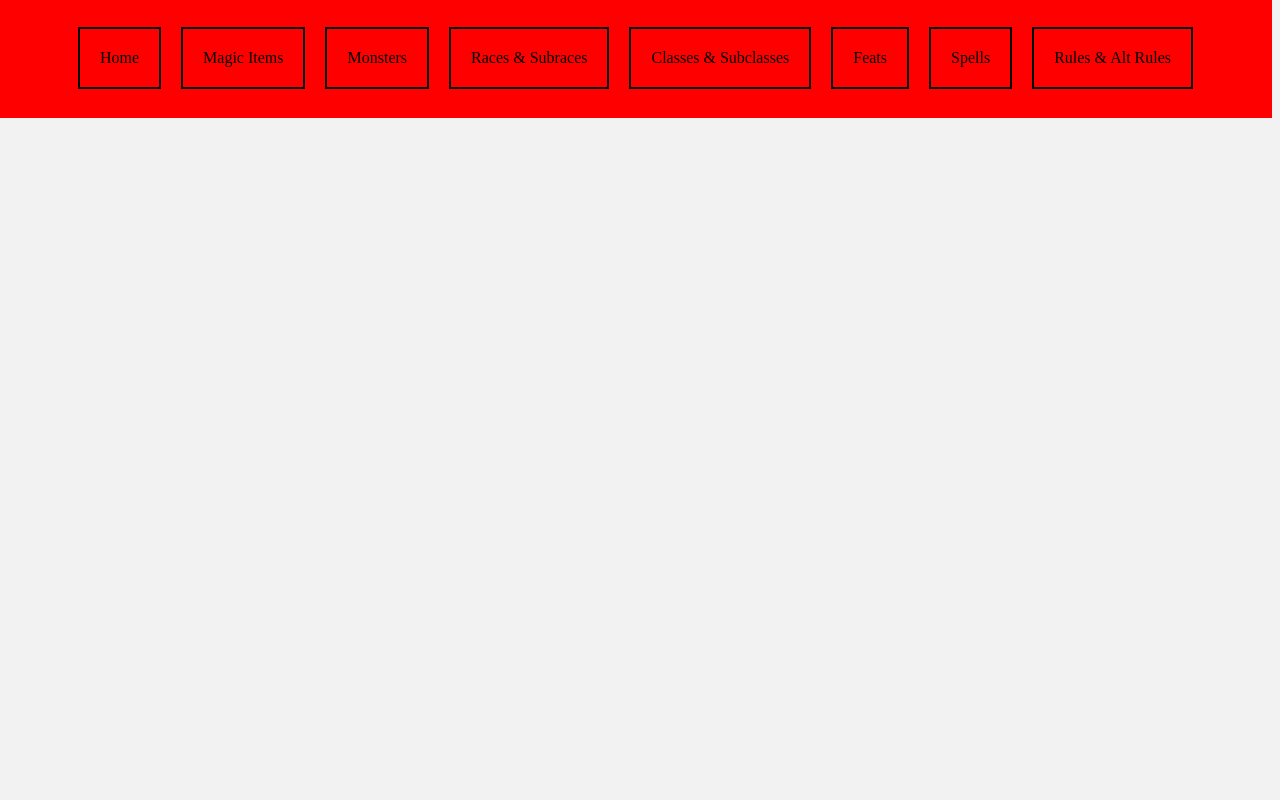
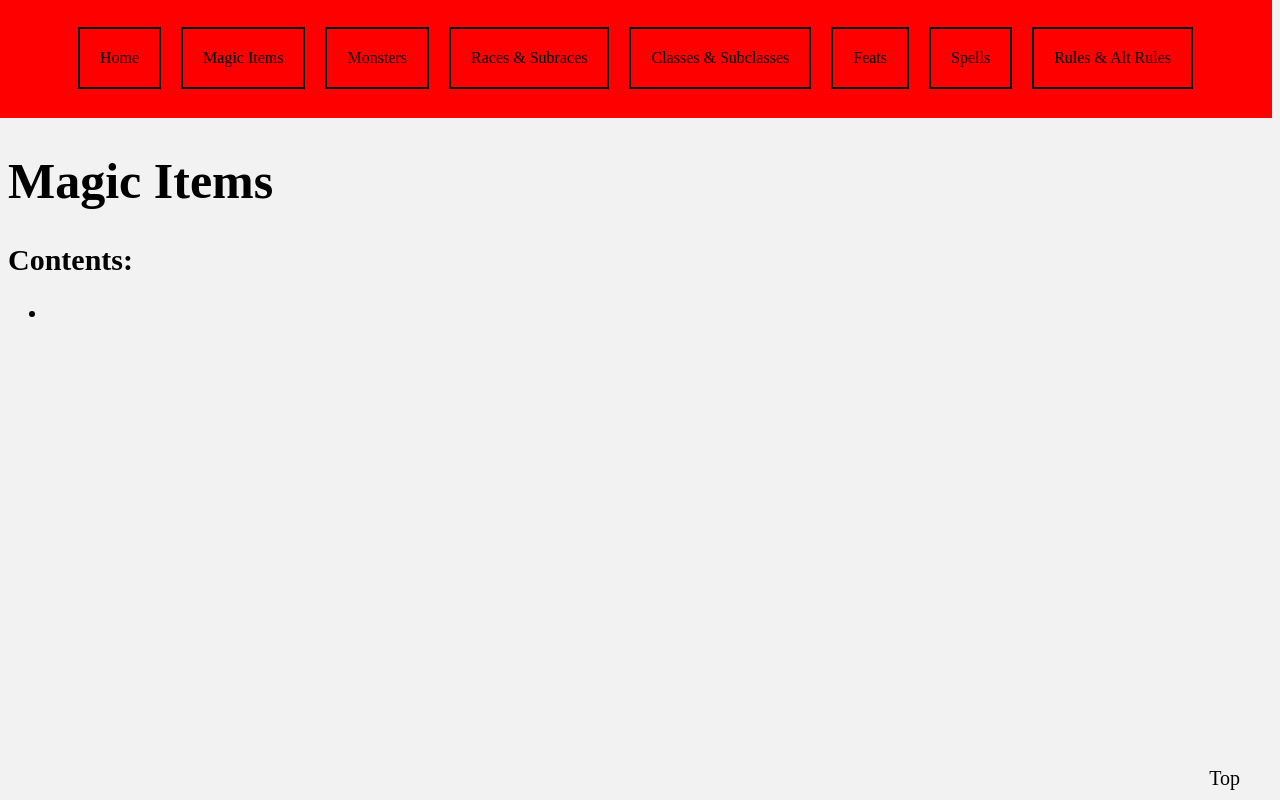
Before and after one commit to Fishyboi72/DnD-Homebrew, a website: page pages/monsters.html in a window 1280 px wide. Drawn offline with Linux system fonts and the light colour scheme.

Commit message:
Monster Top Buttons

```diff
--- a/pages/monsters.html
+++ b/pages/monsters.html
@@ -15,6 +15,13 @@
                 <a href="spells.html">Spells</a>
                 <a href="altRules.html">Rules & Alt Rules</a>
             </nav>
-
+            <aside id="side">
+                <a id="side-link" href="#top">Top</a>
+            </aside>
+            <h1 id="top">Magic Items</h1>
+            <section>
+                <h2>Contents:</h2>
+                <ul>
+                    <li class="type"></li>
         </body>
     </html>
```
